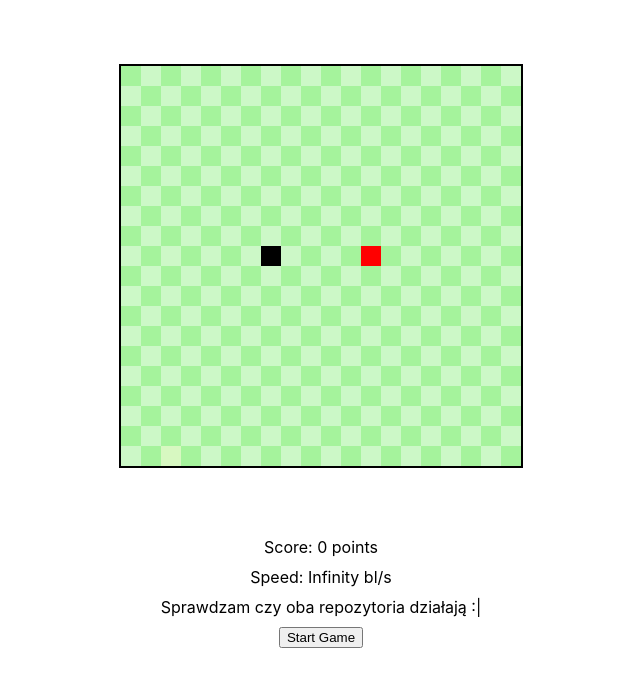
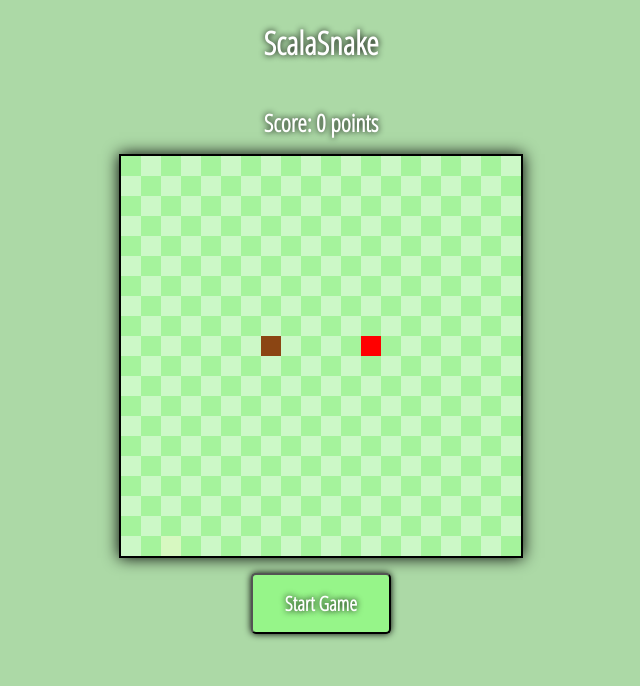
Before and after one commit to Hanysisko/scalasnake, a React (Create React App) app: page / in a window 1280 px wide. Shown: the top 686 px of the page, without its empty margins (319-959 px from the left). Built offline with nearby package versions, Linux system fonts and the light colour scheme.

Commit message:
bombs (mines); better styling; local score; cleaner code

```diff
--- a/public/index.html
+++ b/public/index.html
@@ -12,6 +12,10 @@
     <link rel="apple-touch-icon" href="%PUBLIC_URL%/logo192.png" />
     <link rel="manifest" href="%PUBLIC_URL%/manifest.json" />
 
+    <style>
+      @import url('https://fonts.googleapis.com/css2?family=Open+Sans+Condensed:wght@300&display=swap');
+    </style>
+
     <title>ScalaSnake by Hanysisko</title>
   </head>
   <body>
--- a/src/App.css
+++ b/src/App.css
@@ -1,6 +1,9 @@
 .app {
-  text-align: center;
-  align-items: center;
+  height: 100vh;
+  background-color: #acd9a6;
+  color: white;
+  text-shadow: 0 0 6px black;
+
 }
 
 .container {
@@ -9,19 +12,21 @@
   align-items: center;
 }
 
+h2{
+  margin: 20px 0 0 0 ;
+}
+
 canvas {
   background-image: url('../public/gameboard.png');
-  image-rendering: optimizeSpeed;             /* STOP SMOOTHING, GIVE ME SPEED  */
   image-rendering: -moz-crisp-edges;          /* Firefox                        */
   image-rendering: -o-crisp-edges;            /* Opera                          */
   image-rendering: -webkit-optimize-contrast; /* Chrome (and eventually Safari) */
   image-rendering: pixelated; /* Chrome */
   background-size: cover;
-
   border: 2px solid black;
   min-width: 400px;
-  max-width: 600px;
-  margin: 5% 5%;
+  margin: 15px 15px;
+  box-shadow: 0 0 15px black;
 }
 
 .score{
@@ -29,5 +34,19 @@ canvas {
 }
 
 button{
-  margin: 5px 0px;
+  font-family: 'Open Sans Condensed', sans-serif;
+  font-weight: 700;
+  text-shadow: 0 0 6px black;
+  white-space: nowrap;
+  display: inline-block;
+  border-radius: 5px;
+  padding: 15px 32px;
+  font-size: 20px;
+  color: white;
+  background-color: #96f589;
+  box-shadow: 0 0 7px black;
 }
+button:hover {
+  cursor: pointer;
+  background-color: #8eff80;
+}
--- a/src/App.js
+++ b/src/App.js
@@ -5,6 +5,8 @@ import {
   SNAKE_START,
   FIRST_APPLE,
   SPEED,
+  BOMB_SPAWN_TIME,
+  LEVEL_MULTIPLIER,
   APPLE_SPEED,
   DIRECTIONS
 } from "./data/variables.js";
@@ -16,6 +18,8 @@ const App = () => {
   const canvasRef = useRef();
   const [snake, setSnake] = useState(SNAKE_START);
   const [apple, setApple] = useState(FIRST_APPLE);
+  const [bomb, setBomb] = useState([]);
+  const [bombSpawnTime, setBombSpawnTime] = useState(null);
   const [dir, setDir] = useState([1, 0]);
   const [speed, setSpeed] = useState(null);
   const [appleSpeed, setAppleSpeed] = useState(null);
@@ -40,17 +44,28 @@ const App = () => {
 
   const createApple = () => apple.map((_a, i) => Math.floor(Math.random() * (CANVAS_SIZE[i])));
 
-  const checkCollision = (piece, snk = snake) => {
+  const checkCollision = (piece, snek = snake) => {
+    //collision for walls
     if (
       piece[0] >= CANVAS_SIZE[0] ||
       piece[0] < 0 ||
       piece[1] >= CANVAS_SIZE[1] ||
       piece[1] < 0
     )
-      return true;
+    return true;
 
-    for (const segment of snk) {
-      if (piece[0] === segment[0] && piece[1] === segment[1]) return true;
+    //collision for mines
+    for (const segment of bomb) {
+      if (
+        piece[0] === segment[0] && piece[1] === segment[1]
+      ) return true;
+    }
+
+    //collison for snek tummy
+    for (const segment of snek) {
+      if (
+        piece[0] === segment[0] && piece[1] === segment[1]
+      ) return true;
     }
     return false;
   };
@@ -61,8 +76,8 @@ const App = () => {
       while (checkCollision(newApple, newSnake)) {
         newApple = createApple();
       }
-      if (snake.length % 3 === 0) {
-        setSpeed(speed - 0.2*speed)
+      if (snake.length % LEVEL_MULTIPLIER === 0) {
+        setSpeed(Math.floor(speed - 0.2*speed))
       }
       setApple(newApple);
       return true;
@@ -71,7 +86,7 @@ const App = () => {
   };
 
   const gameLoop = () => {
-    const snakeCopy = JSON.parse(JSON.stringify(snake));
+    const snakeCopy = JSON.parse(JSON.stringify(snake)); //deep copy of snake
     const newSnakeHead = [snakeCopy[0][0] + dir[0], snakeCopy[0][1] + dir[1]];
     snakeCopy.unshift(newSnakeHead);
     if (checkCollision(newSnakeHead)) endGame();
@@ -82,6 +97,7 @@ const App = () => {
   const startGame = () => {
     setSpeed(SPEED);
     setAppleSpeed(APPLE_SPEED);
+    setBombSpawnTime(BOMB_SPAWN_TIME);
 
     setSnake(SNAKE_START);
     setApple(FIRST_APPLE);
@@ -89,35 +105,44 @@ const App = () => {
     setGameOver(false);
   };
 
-  useEffect(() => {
+  useEffect(() => { // gameboard for the game
     const context = canvasRef.current.getContext("2d");
-    context.setTransform(1, 0, 0, 1, 0, 0);
     context.clearRect(0, 0, window.innerWidth, window.innerHeight);
-    context.fillStyle = "brown";
+    context.fillStyle = "sienna";
     snake.forEach(([x, y]) => context.fillRect(x, y, 1, 1));
-    context.fillStyle = "black";
+    context.fillStyle = "saddlebrown";
     context.fillRect(snake[0][0], snake[0][1], 1, 1);
     context.fillStyle = "red";
     context.fillRect(apple[0], apple[1], 1, 1);
+    context.fillStyle = "black";
+    bomb.forEach(([x, y]) => context.fillRect(x, y, 1, 1));
+
   }, [snake, apple, gameOver]);
 
   useInterval(() => gameLoop(), speed);
   useInterval(() => setApple(createApple()), appleSpeed);
-  // useInterval(() => , 10000);
+
+  //adding new bombs to the game
+  useInterval(() => setBomb(
+    arr => [...arr,
+      [
+        Math.floor(Math.random()* (CANVAS_SIZE[0])),
+        Math.floor(Math.random()* (CANVAS_SIZE[1]))
+      ]
+    ]),
+    bombSpawnTime);
 
   return (
     <div className='app' onKeyDown={e => moveSnake(e)}>
       <div className='container'>
+        <h1>ScalaSnake</h1>
+        <h2>Score: {(snake.length * 10) - 10} points</h2>
+
         <canvas
           ref={canvasRef}
           width={`${CANVAS_SIZE[0]}px`}
           height={`${CANVAS_SIZE[1]}px`}
         />
-
-        <div className='score'>Score: {(snake.length * 10) - 10} points</div>
-        <div className='score'>Speed: {Math.floor(1000/speed)} bl/s</div>
-        <div className='score'>Sprawdzam czy oba repozytoria działają :|</div>
-
 
         {gameOver && <div>GAME OVER!</div>}
         <button onClick={startGame}>Start Game</button>
--- a/src/data/variables.js
+++ b/src/data/variables.js
@@ -3,8 +3,9 @@ const SNAKE_START = [
   [7, 9]
 ]; // snake start position
 const FIRST_APPLE = [12, 9]; // apple start position
-const SPEED = 250; // snake speed
-
+const SPEED = 300; // snake speed; lower = faster
+const BOMB_SPAWN_TIME = 30000; //how often new bomb should show up
+const LEVEL_MULTIPLIER = 5; //snake will go faster after X eaten apples
 const APPLE_SPEED = 10000; // changing position of apple
 const DIRECTIONS = {
   "ArrowUp": [0, -1],
@@ -18,6 +19,8 @@ export {
   SNAKE_START,
   FIRST_APPLE,
   SPEED,
+  BOMB_SPAWN_TIME,
+  LEVEL_MULTIPLIER,
   APPLE_SPEED,
   DIRECTIONS
 };
--- a/src/index.css
+++ b/src/index.css
@@ -1,8 +1,7 @@
 body {
   margin: 0;
-  font-family: -apple-system, BlinkMacSystemFont, 'Segoe UI', 'Roboto', 'Oxygen',
-    'Ubuntu', 'Cantarell', 'Fira Sans', 'Droid Sans', 'Helvetica Neue',
-    sans-serif;
+  height: 100vh;
+  font-family: 'Open Sans Condensed', sans-serif;
   -webkit-font-smoothing: antialiased;
   -moz-osx-font-smoothing: grayscale;
 }
```
Also changed, not shown: 2 other files (tests, documents, lock files or other folders).
